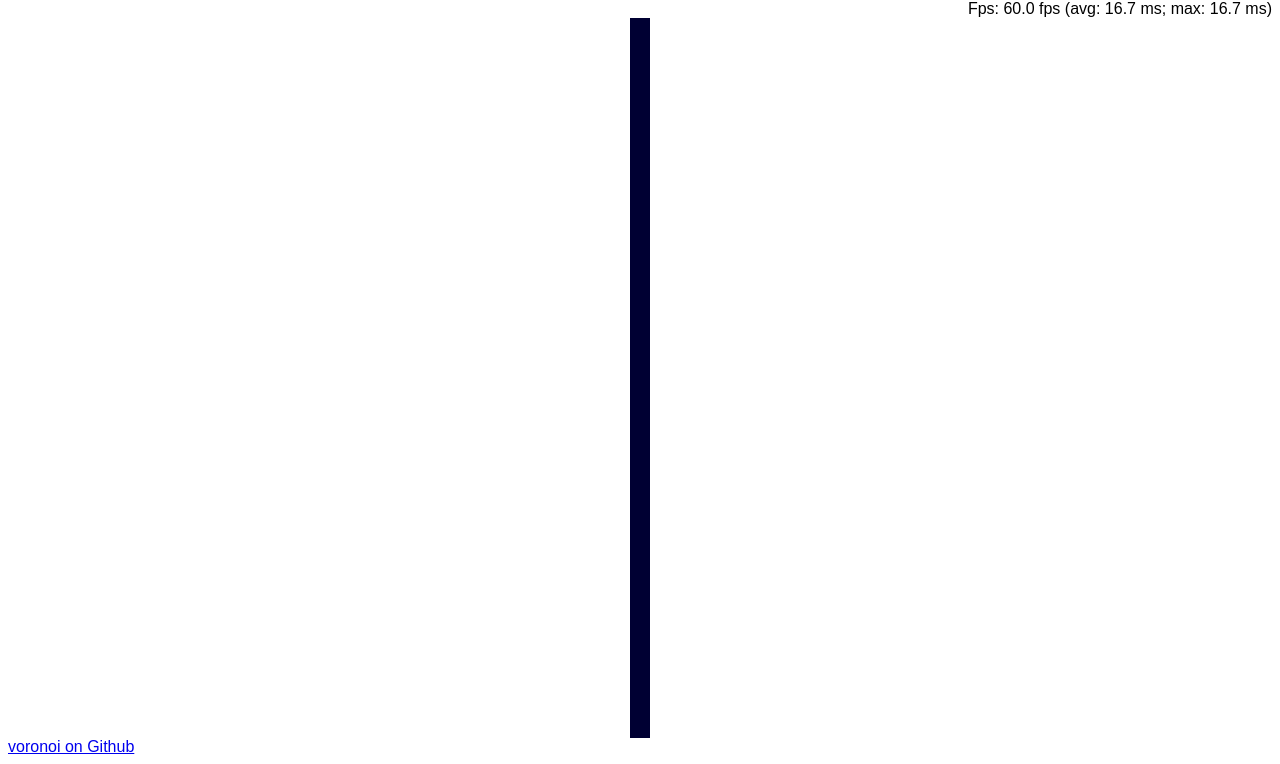
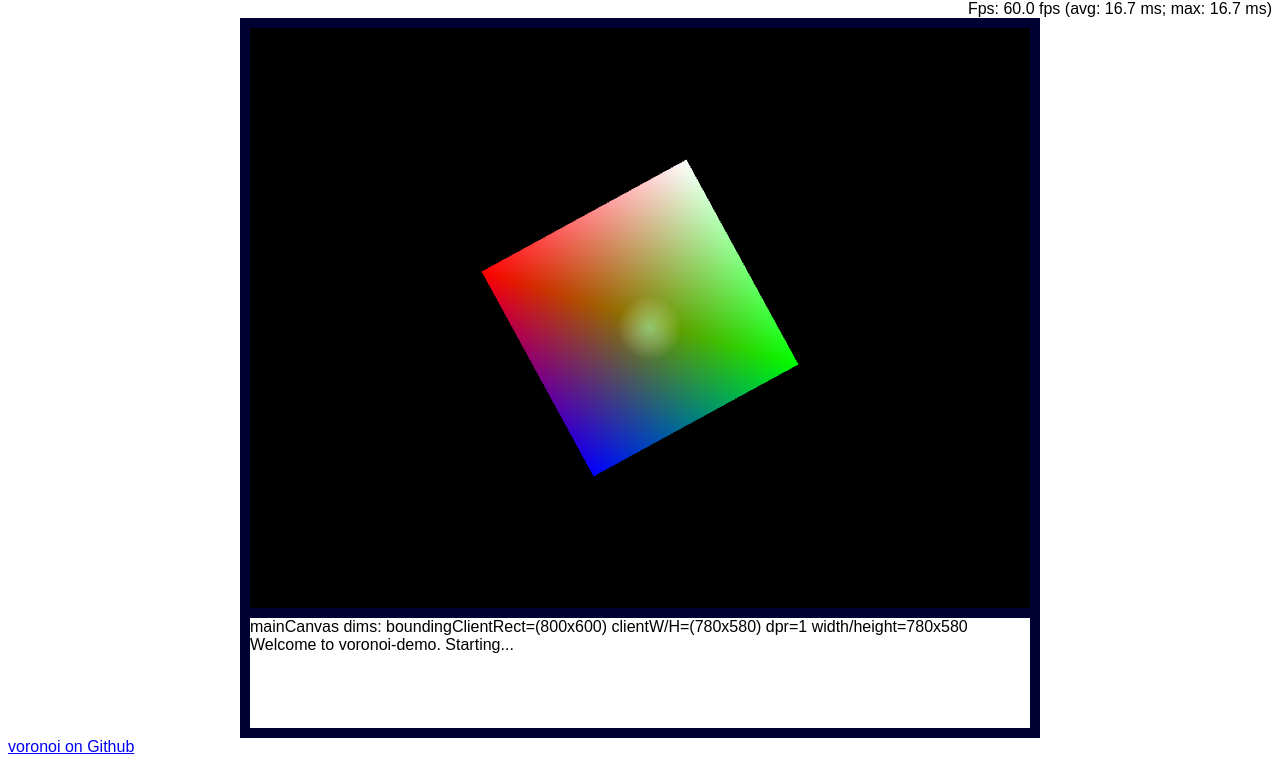
Before and after one commit to bsmith/voronoi, a website with bundled scripts: page src/index.html in a window 1280 px wide. Shown: the part 128-892 px from the top of the page. Built offline with nearby package versions, Linux system fonts and the light colour scheme.

Commit message:
Add a 'point' scene/shader

```diff
--- a/src/lib/gl/initProgram.ts
+++ b/src/lib/gl/initProgram.ts
@@ -79,7 +79,7 @@ export function loadShader(gl: WebGLRenderingContext, type: number, source: stri
         throw new Error("loadShader-->gl.createShader() failed");
 
     // Send the source to the shader object
-    gl.shaderSource(shader, source);
+    gl.shaderSource(shader, source.trim());
 
     // Compile the shader program
     gl.compileShader(shader);
@@ -93,5 +93,10 @@ export function loadShader(gl: WebGLRenderingContext, type: number, source: stri
         throw e;
     }
 
+    const translated = (gl
+        .getExtension("WEBGL_debug_shaders") as WEBGL_debug_shaders)
+        .getTranslatedShaderSource(shader);
+    console.log(`compiled shader`, source, translated);
+
     return shader;
 }
--- /dev/null
+++ b/src/lib/gl/point/drawScene.ts
@@ -0,0 +1,23 @@
+import { PointContext } from "./initScene";
+
+type Position = {x: number, y: number};
+
+export function drawPointScene({gl, programInfo, buffer}: PointContext, position: Position) {
+    gl.enableVertexAttribArray(0);
+    gl.bindBuffer(gl.ARRAY_BUFFER, buffer);
+    gl.vertexAttribPointer(0, 1, gl.FLOAT, false, 0, 0);
+
+    gl.useProgram(programInfo.program);
+
+    const canvas = gl.canvas as HTMLCanvasElement;
+
+    gl.uniform2f(programInfo.uniformLocations.pointPosition,
+        position.x, position.y);
+    gl.uniform2f(programInfo.uniformLocations.resolution,
+        canvas.clientWidth, canvas.clientHeight);
+
+    gl.enable(gl.BLEND);
+    gl.blendFunc(gl.SRC_ALPHA, gl.ONE_MINUS_SRC_ALPHA);
+    gl.drawArrays(gl.POINTS, 0, 1);
+    gl.disable(gl.BLEND);
+}
--- /dev/null
+++ b/src/lib/gl/point/initScene.ts
@@ -0,0 +1,17 @@
+import { ProgramInfo, initProgram } from "../initProgram";
+import { pointShadersInfo } from "./shaders";
+
+export interface PointContext {
+    gl: WebGLRenderingContext,
+    programInfo: ProgramInfo,
+    buffer: WebGLBuffer,
+}
+
+export function initPointContext(gl: WebGLRenderingContext): PointContext {
+    const programInfo = initProgram(gl, pointShadersInfo);
+    const buffer = gl.createBuffer();
+    if (buffer === null)
+        throw new Error("initSquareContext-->gl.createBuffer() failed");
+    /* we don't actually put any data in the buffer */
+    return { gl, programInfo, buffer }
+}
--- /dev/null
+++ b/src/lib/gl/point/shaders.ts
@@ -0,0 +1,32 @@
+import { ShaderInfo } from "../initProgram";
+
+export const pointShadersInfo : ShaderInfo = {
+    shaderVariables: {
+        attribs: {
+        },
+        uniforms: {
+            pointPosition: 'uPointPosition',
+            resolution: 'uResolution',
+        },
+    },
+    fragmentSrc: `
+#version 100
+precision mediump float;
+void main() {
+    gl_FragColor = vec4(0.18, 0.54, 0.34, 0.5);
+    float radius = distance(gl_PointCoord,vec2(0.5,0.5))*2.;
+    gl_FragColor *= 1.-radius;
+}
+    `,
+    vertexSrc: `
+#version 100
+uniform vec2 uPointPosition;
+uniform vec2 uResolution;
+void main() {
+    vec2 uv = 2.*uPointPosition.xy/uResolution.xy-1.;
+    uv *= vec2(1.0,-1.0);
+    gl_Position = vec4(uv.xy, 0.0, 1.0);
+    gl_PointSize = 64.0;
+}
+    `,
+};
--- a/src/style.css
+++ b/src/style.css
@@ -21,13 +21,13 @@ main {
     width: 800px;
     height: 600px;
     border: 10px solid var(--border-color);
-    aspect-ratio: 4/3;
-    max-width: 1vw;
+    /* aspect-ratio: 4/3; */
+    /* max-width: 1vw; */
 }
 
 #messages-output {
     width: 800px;
-    max-width: 1vw;
+    /* max-width: 1vw; */
     /* a screen shows 80x25 lines, but let's just have 5 lines of messages */
     --message-lines: 5;
     height: calc(600px / 25 * var(--message-lines));
--- a/src/voronoi-demo.ts
+++ b/src/voronoi-demo.ts
@@ -7,6 +7,8 @@ import { drawSquareScene } from './lib/gl/square/drawScene';
 import { ProgramInfo } from './lib/gl/initProgram';
 import { SquareBuffers } from './lib/gl/square/buffers';
 import { SquareContext, initSquareContext } from './lib/gl/square/initScene';
+import { PointContext, initPointContext } from './lib/gl/point/initScene';
+import { drawPointScene } from './lib/gl/point/drawScene';
 
 /* load this file with type="module" for defer behaviour */
 //main();
@@ -65,6 +67,7 @@ function updateState(frameTime: number) {
 interface DrawFrameContext {
     gl: WebGLRenderingContext;
     squareContext: SquareContext;
+    pointContext: PointContext;
 }
 
 function drawFrame(ctx: DrawFrameContext) {
@@ -74,6 +77,11 @@ function drawFrame(ctx: DrawFrameContext) {
     }
 
     drawSquareScene(ctx.squareContext, state.squareRotation);
+
+    let pointPos = {x: 400-.5, y: 300-.5};
+    if (state.points.length > 0)
+        pointPos = state.points[state.points.length-1];
+    drawPointScene(ctx.pointContext, pointPos);
 }
 
 /* entry point */
@@ -110,10 +118,14 @@ function main() {
         const squareContext = initSquareContext(gl);
         console.log('square', squareContext);
 
+        const pointContext = initPointContext(gl);
+        console.log('point', pointContext);
+
         const fpsCounterElement : HTMLElement | null = document.querySelector("#fps-output");
         const fpsCounter = new FpsCounter({ element: fpsCounterElement });
 
-        const context = { mainCanvas, gl, squareContext, fpsCounter };
+        const context = { mainCanvas, gl, squareContext, pointContext, fpsCounter };
+        // eval(`window.DEBUG??={};window.DEBUG.context=context;`);
 
         mainCanvas.addEventListener('click', e => canvasClickHandler(e, mainCanvas));
 
```
